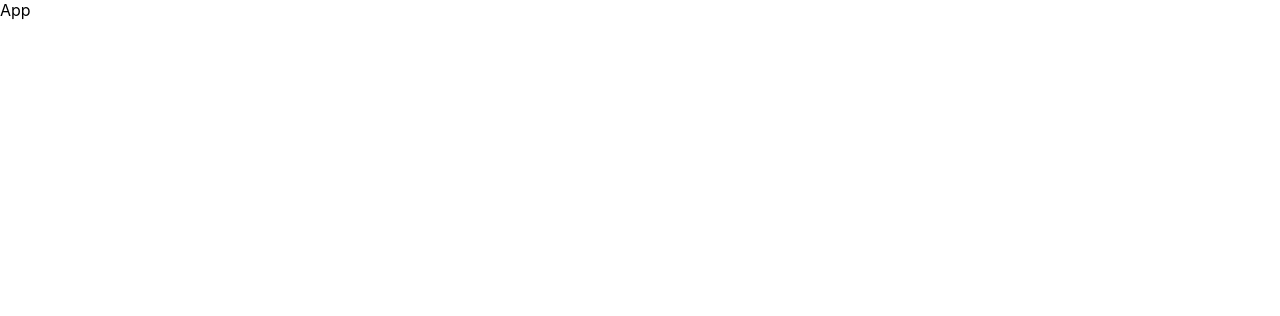
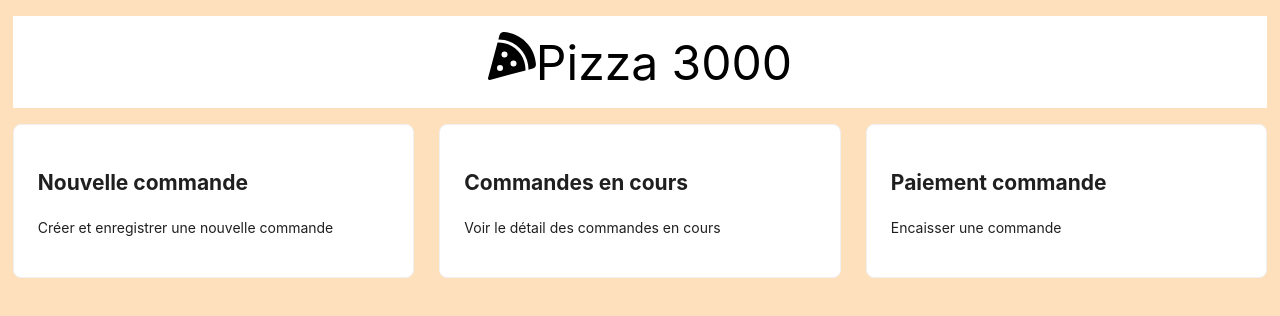
Before and after one commit to Morgan-B3/Pizza3000, a React (Create React App) app in the folder pizza3000/: page / in a window 1280 px wide. Shown: the top 316 px of the page. Built offline with nearby package versions, Linux system fonts and the light colour scheme.

Commit message:
Header + routes + home

```diff
--- a/pizza3000/package.json
+++ b/pizza3000/package.json
@@ -10,6 +10,7 @@
     "antd": "^5.13.1",
     "react": "^18.2.0",
     "react-dom": "^18.2.0",
+    "react-icons": "^5.0.1",
     "react-redux": "^9.1.0",
     "react-router-dom": "^6.21.2",
     "react-scripts": "5.0.1",
--- a/pizza3000/src/App.js
+++ b/pizza3000/src/App.js
@@ -1,9 +1,25 @@
 import React from 'react'
 import "./App.scss"
+import { BrowserRouter, Routes, Route } from "react-router-dom";
+import Home from './pages/Home';
+import NotFound from './pages/NotFound';
+import NewOrder from './pages/NewOrder';
+import Orders from './pages/Orders';
+import Payment from './pages/Payment';
+import Header from './components/Header';
 
 const App = () => {
   return (
-    <div>App</div>
+    <BrowserRouter>
+      <Header/>
+      <Routes>
+        <Route path="/" element={<Home/>} />
+        <Route path="/nouvelle-commande" element={<NewOrder/>} />
+        <Route path="/commandes" element={<Orders/>} />
+        <Route path="/paiement" element={<Payment/>} />
+        <Route path="*" element={<NotFound/>} />
+      </Routes>
+    </BrowserRouter>
   )
 }
 
--- a/pizza3000/src/App.scss
+++ b/pizza3000/src/App.scss
@@ -1,38 +1,33 @@
-.App {
-  text-align: center;
+html{
+  background-color: rgb(255, 224, 188);
 }
 
-.App-logo {
-  height: 40vmin;
-  pointer-events: none;
+#root{
+  width: 98%;
+  margin: auto;
 }
 
-@media (prefers-reduced-motion: no-preference) {
-  .App-logo {
-    animation: App-logo-spin infinite 20s linear;
+header{
+  background-color: rgb(255, 255, 255);
+  margin: 1rem auto;
+  display: flex;
+  padding: 1rem;
+  span{
+    margin: auto;
+    font-size: 3rem;
+  }
+  span:hover{
+    cursor: pointer;
   }
 }
 
-.App-header {
-  background-color: #282c34;
-  min-height: 100vh;
+.menusList{
   display: flex;
-  flex-direction: column;
-  align-items: center;
-  justify-content: center;
-  font-size: calc(10px + 2vmin);
-  color: white;
-}
-
-.App-link {
-  color: #61dafb;
-}
-
-@keyframes App-logo-spin {
-  from {
-    transform: rotate(0deg);
-  }
-  to {
-    transform: rotate(360deg);
+  justify-content: space-between;
+  .ant-card{
+    width: 32%;
+    &:hover{
+      cursor: pointer;
+    }
   }
 }
--- /dev/null
+++ b/pizza3000/src/components/Header.js
@@ -0,0 +1,15 @@
+import React from 'react'
+import { FaPizzaSlice } from "react-icons/fa6";
+import { useNavigate } from 'react-router-dom';
+
+
+const Header = () => {
+    const navigate = useNavigate()
+    return (
+        <header>
+            <span onClick={() => navigate("/")} ><FaPizzaSlice />Pizza 3000</span>
+        </header>
+    )
+}
+
+export default Header
--- /dev/null
+++ b/pizza3000/src/menus.js
@@ -0,0 +1,28 @@
+import { FaFireFlameCurved, FaShoppingCart, BsFillClipboard2PlusFill } from "react-icons/fa6";
+
+const menus = [
+    {
+        icon : "<BsFillClipboard2PlusFill />",
+        title: "Nouvelle commande",
+        subtitle: "Créer et enregistrer une nouvelle commande",
+        color: "blue",
+        slug: "nouvelle-commande",
+    },
+    {
+        icon : "<FaFireFlameCurved />",
+        title: "Commandes en cours",
+        subtitle: "Voir le détail des commandes en cours",
+        color: "red",
+        slug: "commandes",
+    },
+    {
+        icon : "<FaShoppingCart />",
+        title: "Paiement commande",
+        subtitle: "Encaisser une commande",
+        color: "green",
+        slug: "paiement",
+    },
+
+];
+
+export default menus;
--- /dev/null
+++ b/pizza3000/src/pages/Home.js
@@ -0,0 +1,27 @@
+import React from 'react'
+import menus from '../menus'
+import { Card } from "antd"
+import { FaFireFlameCurved, FaShoppingCart, BsFillClipboard2PlusFill } from "react-icons/fa6";
+import { useNavigate } from 'react-router-dom';
+// import "../App.scss"
+
+const Home = () => {
+    const navigate = useNavigate();
+    const menusList = menus.map(menu => {
+        // const Icon = menu.icon;
+        return (
+            <Card onClick={() => navigate(`/${menu.slug}`)} >
+                {/* <span><Icon /></span> */}
+                <h2>{menu.title}</h2>
+                <p>{menu.subtitle}</p>
+
+            </Card>
+        )
+    });
+
+    return (
+        <div className="menusList" >{menusList}</div>
+    )
+}
+
+export default Home
--- /dev/null
+++ b/pizza3000/src/pages/NewOrder.js
@@ -0,0 +1,9 @@
+import React from 'react'
+
+const NewOrder = () => {
+  return (
+    <div>NewOrder</div>
+  )
+}
+
+export default NewOrder
--- /dev/null
+++ b/pizza3000/src/pages/NotFound.js
@@ -0,0 +1,9 @@
+import React from 'react'
+
+const NotFound = () => {
+  return (
+    <div>NotFound</div>
+  )
+}
+
+export default NotFound
--- /dev/null
+++ b/pizza3000/src/pages/Orders.js
@@ -0,0 +1,9 @@
+import React from 'react'
+
+const Orders = () => {
+  return (
+    <div>Orders</div>
+  )
+}
+
+export default Orders
--- /dev/null
+++ b/pizza3000/src/pages/Payment.js
@@ -0,0 +1,9 @@
+import React from 'react'
+
+const Payment = () => {
+  return (
+    <div>Payment</div>
+  )
+}
+
+export default Payment
```
Also changed, not shown: 1 other file (tests, documents, lock files or other folders).
